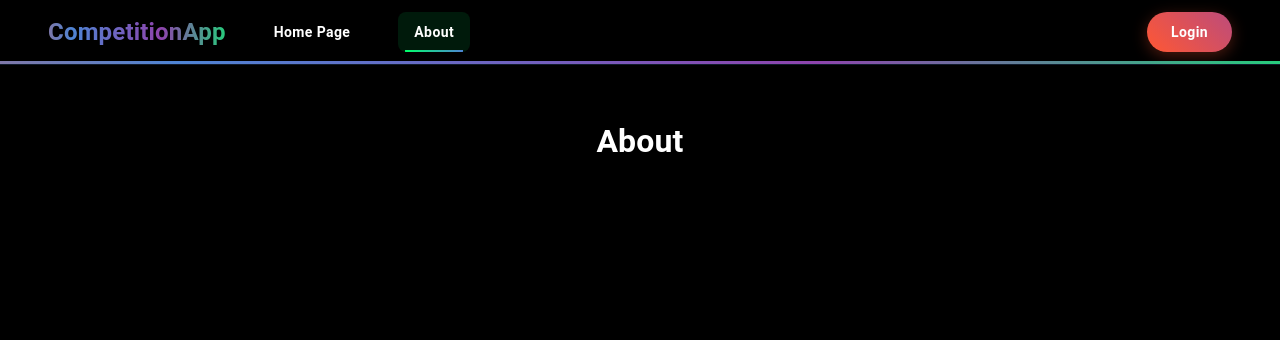
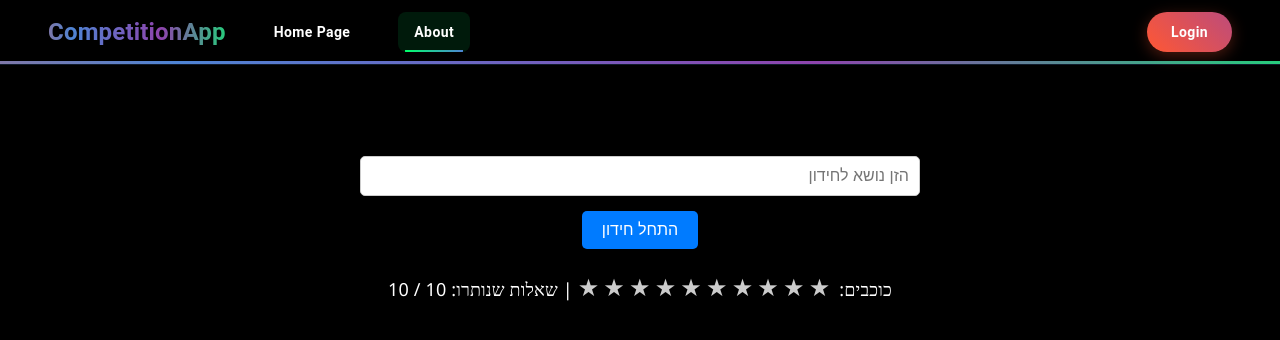
Before and after one commit to tzipi-devloper/full-stuck_Project, a React (Vite) app in the folder fronted/: page /about in a window 1280 px wide. Shown: the top 340 px of the page. Built offline with nearby package versions, Linux system fonts and the light colour scheme.

Commit message:
inital create Exem with Redux

```diff
--- a/fronted/src/features/competitions/competitionSlice.ts
+++ b/fronted/src/features/competitions/competitionSlice.ts
@@ -3,7 +3,7 @@ import { createApi, fetchBaseQuery } from "@reduxjs/toolkit/query/react";
 const competitionSlice = createApi({
   reducerPath: "api/competitions",
   baseQuery: fetchBaseQuery({
-    baseUrl: 'http://localhost:3000/api/competitions'
+    baseUrl: 'http://localhost:5000/api/competitions'
   }),
   tagTypes: ["Competition" , "TopCompetitions"],
   endpoints: (builder) => ({})
--- a/fronted/src/features/competitions/competitionsAPI.ts
+++ b/fronted/src/features/competitions/competitionsAPI.ts
@@ -1,5 +1,5 @@
 import competitionSlice from "./competitionSlice";
-import { CompetitionItem } from "./competitionsTypes";
+import { CompetitionItem, QuestionData } from "./competitionsTypes";
 
 const competitionsAPI = competitionSlice.injectEndpoints({
   endpoints: (builder) => ({
@@ -29,8 +29,15 @@ const competitionsAPI = competitionSlice.injectEndpoints({
       query: (userId) => `/UserCompetitions/${userId}`,
       providesTags: (result, error, userId) => [{ type: "Competition", id: userId }],
     }),
-
-
+    generateQuestion: builder.mutation<QuestionData, { topic: string }>({
+      query: ({ topic }) => ({
+        url: '/generate-question',
+        method: 'POST',
+        body: {
+          prompt: `כתוב שאלה אמריקאית על ${topic} עם 4 תשובות בפורמט: א), ב), ג), ד). בסוף השאלה הוסף שורה עם (תשובה נכונה: <אות>)`,
+        },
+      }),
+    }),
     updateCompetitionRating: builder.mutation({
       query: ({ competitionId, rating, userId }) => ({
         url: `/update/${competitionId}`,
@@ -50,7 +57,8 @@ export const {
   useGetLeadCompetitionsByCategoryQuery,
   useCreateCompetitionMutation,
   useUpdateCompetitionRatingMutation,
-  useGetUserCompetitionsByUserIdQuery
+  useGetUserCompetitionsByUserIdQuery,
+  useGenerateQuestionMutation
 } = competitionsAPI;
 
 export default competitionsAPI;
--- a/fronted/src/pages/About.tsx
+++ b/fronted/src/pages/About.tsx
@@ -1,11 +1,301 @@
-import React from 'react'
+import React, { useState, useEffect } from 'react';
+import { useGenerateQuestionMutation } from '../features/competitions/competitionsAPI';
 
-const About = () => {
+const MAX_QUESTIONS = 10;
+
+const Quiz: React.FC = () => {
+  const [topic, setTopic] = useState<string>('');
+  const [questionText, setQuestionText] = useState<string>('');
+  const [options, setOptions] = useState<string[]>([]);
+  const [correctAnswer, setCorrectAnswer] = useState<string>('');
+  const [selectedAnswer, setSelectedAnswer] = useState<string>('');
+  const [result, setResult] = useState<string>('');
+  const [questionsAsked, setQuestionsAsked] = useState<number>(0);
+  const [score, setScore] = useState<number>(0);
+  const [quizFinished, setQuizFinished] = useState<boolean>(false);
+  const [askedQuestions, setAskedQuestions] = useState<string[]>([]);
+
+  const [generateQuestion, { isLoading, data, error, reset }] = useGenerateQuestionMutation();
+
+  const normalize = (str: string) => str.trim().toLowerCase().replace(/\s+/g, ' ');
+
+
+  useEffect(() => {
+    if (!data) return;
+
+
+    if (askedQuestions.some(q => normalize(q) === normalize(data.question))) {
+      return;
+    }
+
+    setQuestionText(data.question);
+    setOptions(data.options);
+    setCorrectAnswer(data.correctAnswer);
+    setAskedQuestions(prev => [...prev, data.question]);
+    setQuestionsAsked(prev => prev + 1);
+    setSelectedAnswer('');
+    setResult('');
+  }, [data, askedQuestions]);
+
+  const handleGenerateQuestion = async () => {
+    if (quizFinished || isLoading) return;
+
+    if (!topic.trim()) {
+      setResult('אנא הזן נושא לחידון');
+      return;
+    }
+    if (questionsAsked >= MAX_QUESTIONS) {
+      setResult('הגעת למספר השאלות המקסימלי');
+      setQuizFinished(true);
+      return;
+    }
+
+    try {
+      await generateQuestion({ topic }).unwrap();
+    } catch {
+      setResult('לא ניתן לקבל שאלה חדשה. נסה שוב מאוחר יותר.');
+    }
+  };
+
+  const handleAnswer = (key: string) => {
+    if (selectedAnswer) return;
+
+    setSelectedAnswer(key);
+
+    if (key === correctAnswer) {
+      setScore(prev => prev + 0.5);
+      setResult('נכון! ⭐');
+    } else {
+      setResult(`לא נכון. התשובה הנכונה היא: ${correctAnswer}`);
+    }
+
+    if (questionsAsked >= MAX_QUESTIONS) {
+      setQuizFinished(true);
+    } else {
+      setTimeout(() => {
+        setSelectedAnswer('');
+        setResult('');
+        setQuestionText('');
+        setOptions([]);
+        setCorrectAnswer('');
+        handleGenerateQuestion();
+      }, 700);
+    }
+  };
+
+  const resetQuiz = () => {
+    setTopic('');
+    setQuestionText('');
+    setOptions([]);
+    setCorrectAnswer('');
+    setSelectedAnswer('');
+    setResult('');
+    setQuestionsAsked(0);
+    setScore(0);
+    setQuizFinished(false);
+    setAskedQuestions([]);
+    reset();
+  };
+
+  const renderStars = (score: number) => {
+    const stars = [];
+    const fullStars = Math.floor(score);
+    const halfStar = score % 1 >= 0.5;
+    const emptyStars = MAX_QUESTIONS - fullStars - (halfStar ? 1 : 0);
+    for (let i = 0; i < fullStars; i++) {
+      stars.push(
+        <span key={`full-${i}`} style={{ color: 'gold', fontSize: 24, marginRight: 4 }}>
+          ★
+        </span>
+      );
+    }
+    if (halfStar) {
+      stars.push(
+        <span
+          key={`half`}
+          style={{
+            color: 'gold',
+            fontSize: 24,
+            marginRight: 4,
+            position: 'relative',
+            display: 'inline-block',
+            width: 24,
+          }}
+        >
+          <span
+            style={{
+              position: 'absolute',
+              overflow: 'hidden',
+              width: '50%',
+              display: 'inline-block',
+              color: 'gold',
+            }}
+          >
+            ★
+          </span>
+          <span style={{ color: '#ccc' }}>★</span>
+        </span>
+      );
+    }
+    for (let i = 0; i < emptyStars; i++) {
+      stars.push(
+        <span key={`empty-${i}`} style={{ color: '#ccc', fontSize: 24, marginRight: 4 }}>
+          ★
+        </span>
+      );
+    }
+    return stars;
+  };
+
   return (
-    <div>
-      <h1>About</h1>
+    <div
+      style={{
+        maxWidth: 600,
+        margin: '40px auto',
+        padding: 20,
+        direction: 'rtl',
+        fontFamily: 'Segoe UI',
+      }}
+    >
+      {!quizFinished && (
+        <>
+          <input
+            type="text"
+            placeholder="הזן נושא לחידון"
+            value={topic}
+            onChange={(e) => setTopic(e.target.value)}
+            style={{
+              fontSize: 16,
+              padding: 10,
+              width: '100%',
+              marginBottom: 15,
+              borderRadius: 5,
+              border: '1px solid #ccc',
+            }}
+            disabled={questionsAsked > 0}
+          />
+
+          <button
+            onClick={handleGenerateQuestion}
+            disabled={isLoading || !topic.trim() || questionsAsked > 0}
+            style={{
+              padding: '10px 20px',
+              fontSize: 16,
+              backgroundColor: '#007bff',
+              color: 'white',
+              border: 'none',
+              borderRadius: 5,
+              cursor: isLoading ? 'wait' : 'pointer',
+              marginBottom: 20,
+            }}
+          >
+            {isLoading ? 'טוען...' : 'התחל חידון'}
+          </button>
+        </>
+      )}
+
+      {questionText && (
+        <div
+          style={{
+            marginBottom: 20,
+            fontSize: 20,
+            fontWeight: 'bold',
+          }}
+        >
+          {questionText}
+        </div>
+      )}
+
+      {options.length > 0 && (
+        <div style={{ marginBottom: 15 }}>
+          {options.map((option) => {
+            const key = option[0];
+            const isSelected = selectedAnswer === key;
+            const isCorrect = correctAnswer === key;
+
+            let background = 'white';
+            let color = '#333';
+            if (selectedAnswer) {
+              if (isSelected && isCorrect) {
+                background = 'lightgreen';
+                color = 'darkgreen';
+              } else if (isSelected && !isCorrect) {
+                background = '#f8d7da';
+                color = '#721c24';
+              } else if (isCorrect) {
+                background = 'lightgreen';
+                color = 'darkgreen';
+              }
+            }
+
+            return (
+              <button
+                key={key}
+                disabled={!!selectedAnswer}
+                onClick={() => handleAnswer(key)}
+                style={{
+                  display: 'block',
+                  width: '100%',
+                  padding: 10,
+                  marginBottom: 8,
+                  textAlign: 'right',
+                  fontSize: 18,
+                  borderRadius: 5,
+                  border: '1px solid #ccc',
+                  backgroundColor: background,
+                  color: color,
+                  cursor: selectedAnswer ? 'default' : 'pointer',
+                }}
+              >
+                {option}
+              </button>
+            );
+          })}
+        </div>
+      )}
+
+      {result && (
+        <div
+          style={{
+            marginBottom: 20,
+            fontSize: 18,
+            color: result.includes('נכון') ? 'green' : 'red',
+          }}
+        >
+          {result}
+        </div>
+      )}
+
+      {!quizFinished && (
+        <div style={{ marginBottom: 20, fontSize: 18 }}>
+          כוכבים: {renderStars(score)} | שאלות שנותרו: {MAX_QUESTIONS - questionsAsked} / {MAX_QUESTIONS}
+        </div>
+      )}
+
+      {quizFinished && (
+        <div style={{ textAlign: 'center' }}>
+          <h2>החידון נגמר!</h2>
+          <p>צברת {score} כוכבים מתוך {MAX_QUESTIONS}.</p>
+          <div>{renderStars(score)}</div>
+          <button
+            onClick={resetQuiz}
+            style={{
+              marginTop: 20,
+              padding: '10px 30px',
+              fontSize: 18,
+              backgroundColor: '#28a745',
+              color: 'white',
+              border: 'none',
+              borderRadius: 5,
+              cursor: 'pointer',
+            }}
+          >
+            התחל מחדש
+          </button>
+        </div>
+      )}
     </div>
-  )
-}
+  );
+};
 
-export default About
+export default Quiz;
```
Also changed, not shown: fronted/src/features/competitions/competitionsTypes.ts (+10 -0 lines), 2 other files (tests, documents, lock files or other folders).
